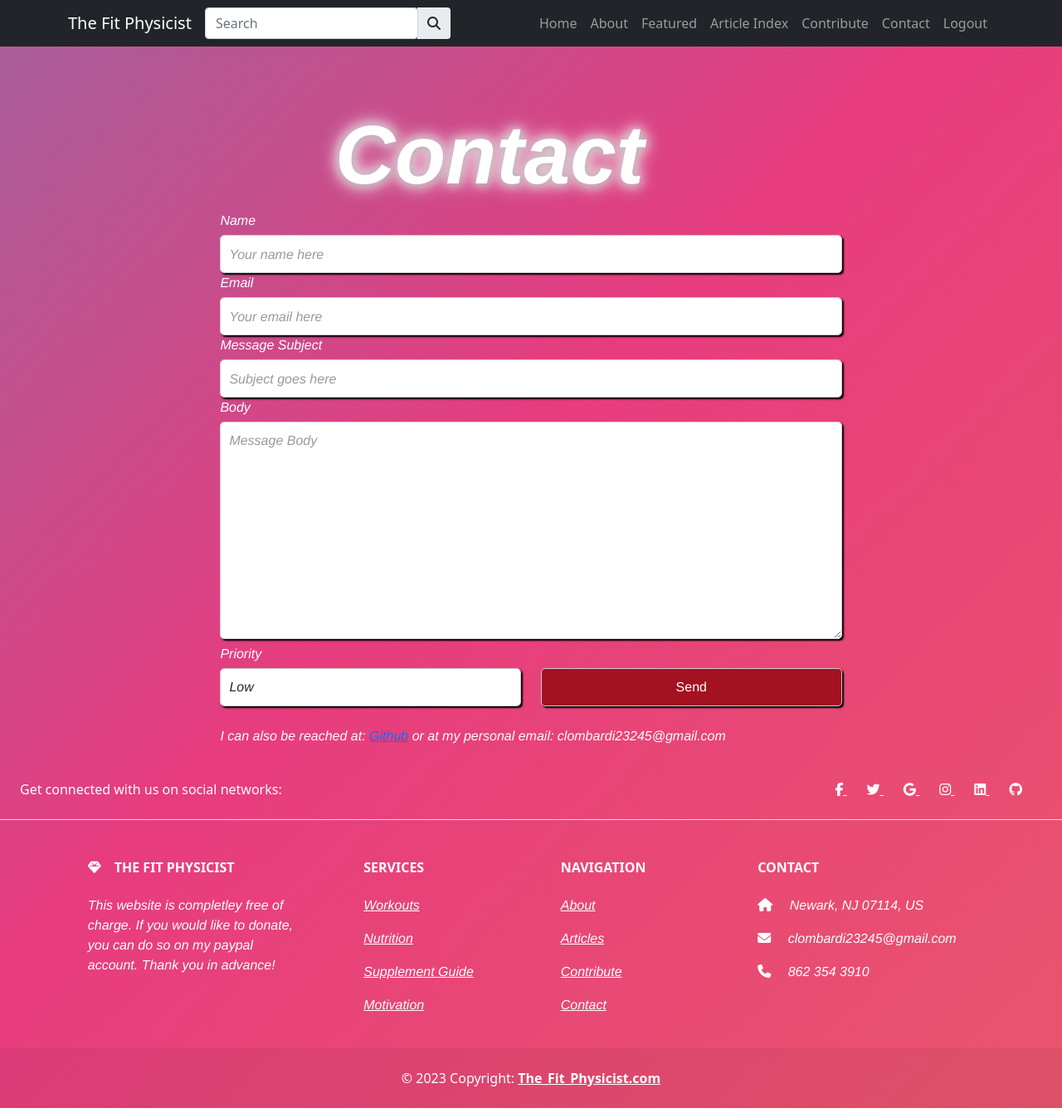
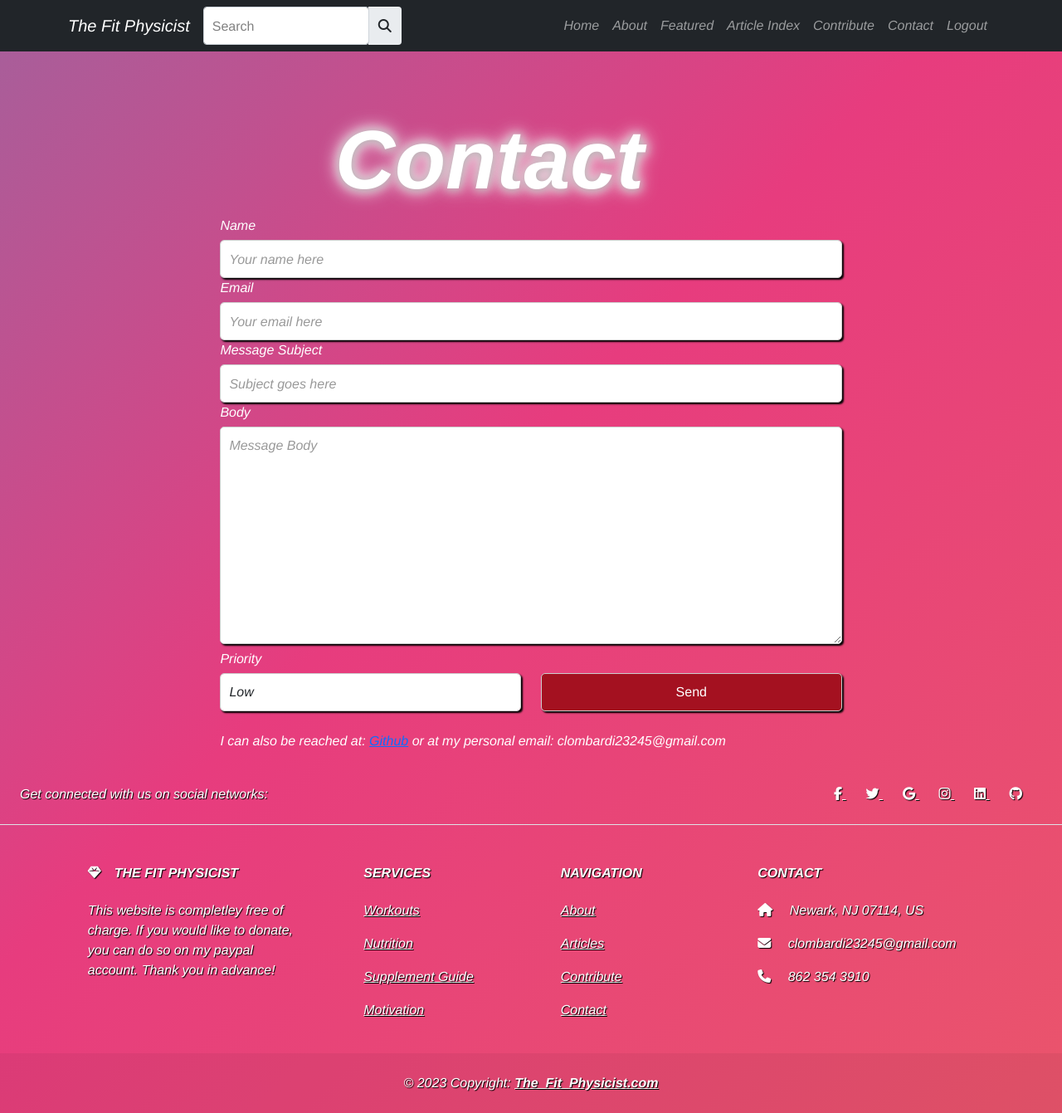
Before and after one commit to Chrisl2324/fit_physicist_update, a Flask app: page /contact in a window 1280 px wide. Shown: the whole page at 83% size. Run offline with Flask 3, Linux system fonts and the light colour scheme; some libraries are stand-ins or nearby versions.

Commit message:
Update style2.css

```diff
--- a/static/css/style2.css
+++ b/static/css/style2.css
@@ -31,3 +31,55 @@ html, body {
 body {
     animation: pulsate 5s ease-in-out infinite;
 }
+
+.form-control.rounded {
+    border-radius: 20px; /* Adjust the border radius as needed */
+    padding: 10px; /* Adjust the padding as needed */
+    width: 200px; /* Adjust the width as needed */
+  }
+
+  #search-input::placeholder {
+    color: gray;
+    font-family: 'Franklin Gothic Medium', 'Arial Narrow', Arial, sans-serif;/* Adjust the placeholder color as needed */
+  }
+  .navbar-brand {
+    font-family: 'Franklin Gothic Medium', 'Arial Narrow', Arial, sans-serif;
+    font-style: italic;
+  }
+
+  .nav-link {
+    font-family: 'Franklin Gothic Medium', 'Arial Narrow', Arial, sans-serif;
+    font-style: italic;
+  }
+.flash-messages {
+    list-style-type: none;
+    margin: 0;
+    padding: 0;
+  }
+
+  .flash-messages li {
+    padding: 10px;
+    margin-bottom: 10px;
+    border-radius: 5px;
+    color: white;
+    font-style: italic;
+    font-family: 'Franklin Gothic Medium', 'Arial Narrow', Arial, sans-serif;
+    font-size: 30px;
+    text-shadow: 2px 2px 2px black;
+    opacity: 0;
+    animation: fade-in 4s ease-in forwards;
+  }
+  @keyframes fade-in {
+    from {
+        opacity: 0;
+  }
+  to {
+    opacity: 1;
+  }
+}
+footer {
+    color: white;
+    font-family:'Franklin Gothic Medium', 'Arial Narrow', Arial, sans-serif;
+    font-style: italic;
+    text-shadow: 1px 1px 1px black;
+}
```
